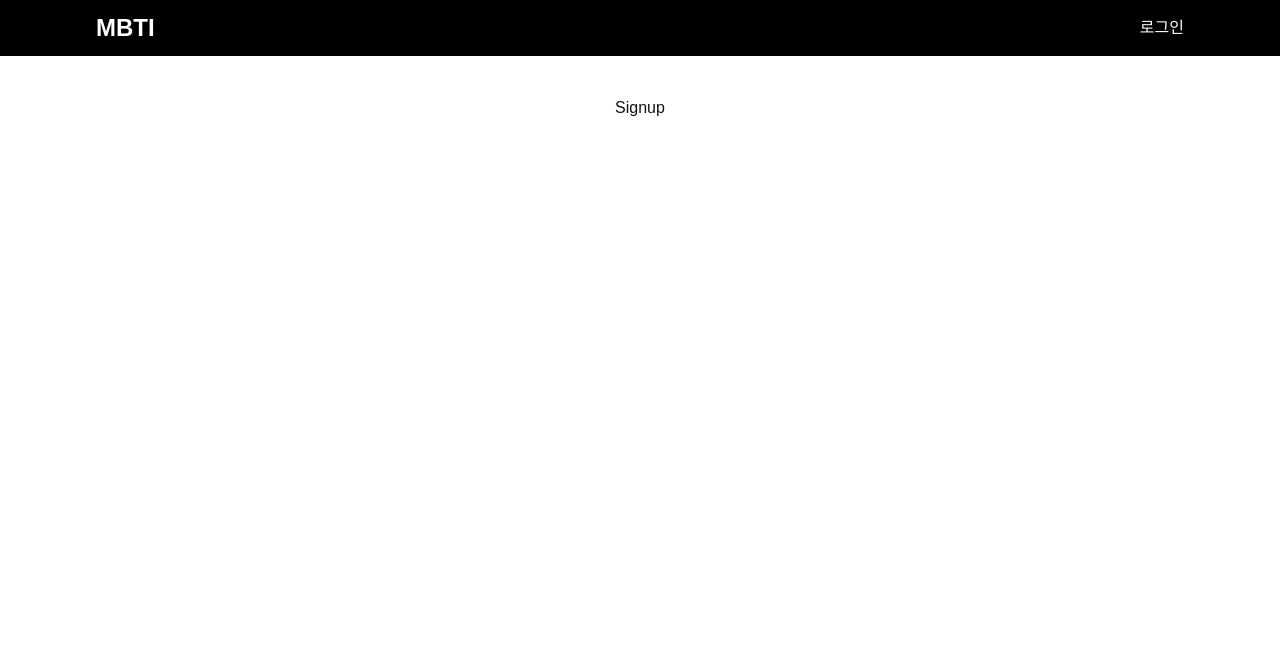
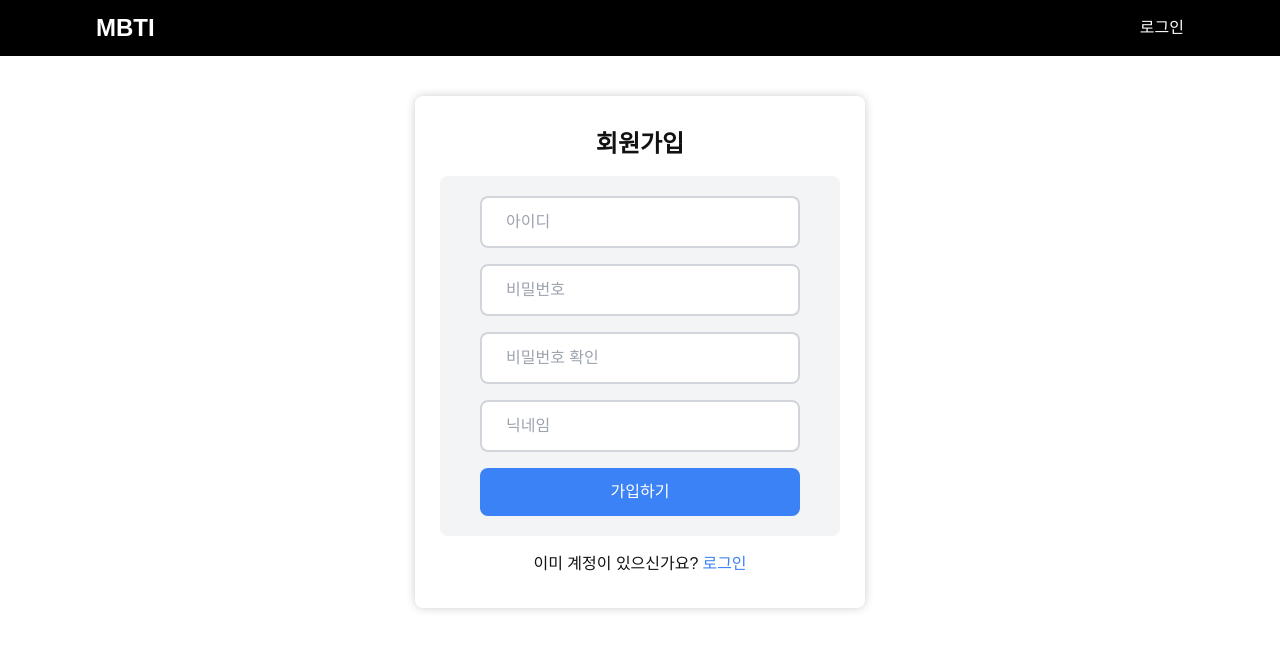
Before and after one commit to parkminjo/react-mbti-test, a React (Vite) app: page /signup in a window 1280 px wide. Shown: the top 650 px of the page. Built offline with nearby package versions, Linux system fonts and the light colour scheme; a web font is replaced by a local one.

Commit message:
design: 로그인/회원가입 공통 컴포넌트 생성

```diff
--- a/src/components/features/Login&Signup/AuthForm.jsx
+++ b/src/components/features/Login&Signup/AuthForm.jsx
@@ -1,19 +1,37 @@
 import { Link } from "react-router-dom";
 
-const AuthForm = () => {
+const AuthForm = ({ type }) => {
+  const isLogin = type === "login";
+
   /** UI */
   return (
     <div className={containerStyle}>
-      <h1 className="text-2xl font-semibold text-center">로그인</h1>
+      <h1 className="text-2xl font-semibold text-center">
+        {isLogin ? "로그인" : "회원가입"}
+      </h1>
       <form className={formStyle}>
         <input type="text" placeholder="아이디" className={inputStyle} />
-        <input type="text" placeholder="비밀번호" className={inputStyle} />
-        <button className={buttonStyle}>로그인하기</button>
+        <input type="password" placeholder="비밀번호" className={inputStyle} />
+        {!isLogin && (
+          <>
+            <input
+              type="password"
+              placeholder="비밀번호 확인"
+              className={inputStyle}
+            />
+            <input type="text" placeholder="닉네임" className={inputStyle} />
+          </>
+        )}
+        <button className={buttonStyle}>
+          {isLogin ? "로그인하기" : "가입하기"}
+        </button>
       </form>
       <div className="flex gap-1">
-        <span>계정이 없으신가요?</span>
-        <Link to={"/signup"} className="text-blue-500">
-          회원가입
+        <span>
+          {isLogin ? "계정이 없으신가요?" : "이미 계정이 있으신가요?"}
+        </span>
+        <Link to={isLogin ? "/signup" : "/login"} className="text-blue-500">
+          {isLogin ? "회원가입" : "로그인"}
         </Link>
       </div>
     </div>
--- a/src/pages/Login.jsx
+++ b/src/pages/Login.jsx
@@ -1,7 +1,7 @@
 import AuthForm from "../components/features/Login&Signup/AuthForm";
 
 const Login = () => {
-  return <AuthForm />;
+  return <AuthForm type={"login"} />;
 };
 
 export default Login;
--- a/src/pages/Signup.jsx
+++ b/src/pages/Signup.jsx
@@ -1,5 +1,7 @@
+import AuthForm from "../components/features/Login&Signup/AuthForm";
+
 const Signup = () => {
-  return <div>Signup</div>;
+  return <AuthForm type={"signup"} />;
 };
 
 export default Signup;
```
